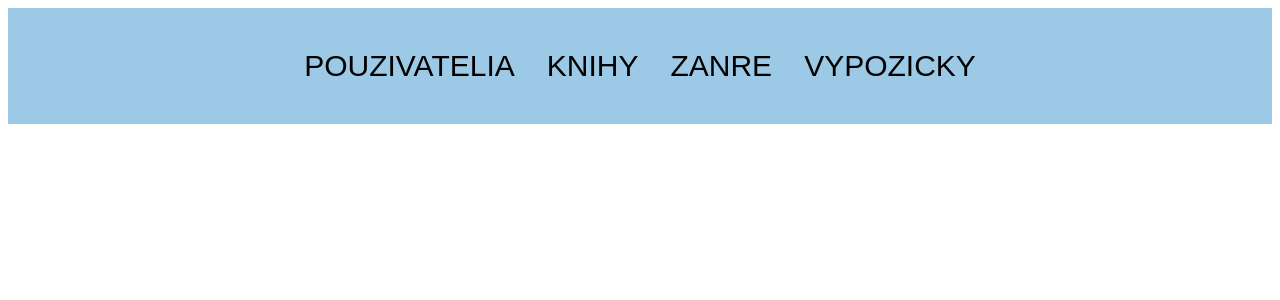
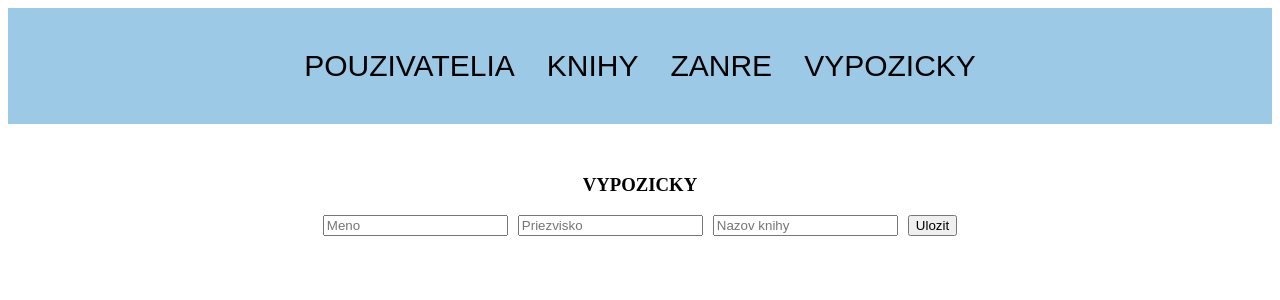
Before and after one commit to Jozef-Lauko/library-fe, an Angular app: page /borrowings in a window 1280 px wide. Before the commit this address led to /. Shown: the top 300 px of the page. Built offline with nearby package versions, Linux system fonts and the light colour scheme.

Commit message:
Borrowing vetva

```diff
--- a/src/app/app.component.html
+++ b/src/app/app.component.html
@@ -28,9 +28,10 @@
 <!--      </tr>-->
 <!--    </table>-->
 <!--  </ng-container>-->
-<!--  <ng-container *ngIf="actualMenu === menu.BORROWINGS">-->
-<!--  -->
-<!--  </ng-container>-->
+
+<ng-container *ngIf="actualMenu === menu.BORROWINGS">
+  <router-outlet></router-outlet>
+</ng-container>
 
 <!--  <ng-container *ngIf="actualMenu === menu.GENRES">-->
 <!--    <h3>ZANRE</h3>-->
--- a/src/app/app.module.ts
+++ b/src/app/app.module.ts
@@ -5,11 +5,13 @@ import { AppRoutingModule } from './app-routing.module';
 import { AppComponent } from './app.component';
 import {FormsModule, ReactiveFormsModule} from "@angular/forms";
 import { UserComponent } from './user/user.component';
+import {BorrowingsComponent} from "./borrowings/borrowings.component";
 
 @NgModule({
   declarations: [
     AppComponent,
-    UserComponent
+    UserComponent,
+    BorrowingsComponent
   ],
   imports: [
     BrowserModule,
--- /dev/null
+++ b/src/app/borrowings/borrowings.component.css
@@ -0,0 +1,20 @@
+.container {
+  text-align: center;
+}
+
+.container input {
+  margin-right: 10px;
+}
+
+.container table {
+  width: 500px;
+  border-collapse: collapse;
+  margin: 2rem auto auto;
+}
+.container th, td {
+  border: 1px solid;
+}
+.container th {
+  background: #AAACCC;
+  font-size: 13pt;
+}
--- /dev/null
+++ b/src/app/borrowings/borrowings.component.html
@@ -0,0 +1,35 @@
+<div class="container">
+  <h3>VYPOZICKY</h3>
+
+  <form [formGroup]="form">
+    <label>
+      <input type="text" placeholder="Meno" formControlName="name">
+    </label>
+
+    <label>
+      <input type="text" placeholder="Priezvisko" formControlName="surname">
+    </label>
+
+    <label>
+      <input type="text" placeholder="Nazov knihy" formControlName="title">
+    </label>
+
+    <button type="button" (click)="saveBorrowing()">Ulozit</button>
+  </form>
+
+  <table *ngIf="borrowings.length">
+    <tr>
+      <th>Meno</th>
+      <th>Priezvisko</th>
+      <th>Nazov knihy</th>
+    </tr>
+    <tr *ngFor="let borrowing of borrowings ; let i = index">
+      <td>{{borrowing.name}}</td>
+      <td>{{borrowing.surname}}</td>
+      <td>{{borrowing.title}}</td>
+      <button (click)="deleteBorrowing(i)">Zmazat</button>
+      <button (click)="editBorrowing(i)">Upravit</button>
+    </tr>
+  </table>
+
+</div>
--- /dev/null
+++ b/src/app/borrowings/borrowings.component.ts
@@ -0,0 +1,41 @@
+import { Component } from '@angular/core';
+import {FormControl, FormGroup, Validators} from "@angular/forms";
+import {Menu} from "../app.component";
+import {Borrowing} from "../model/borrowing.model";
+
+@Component({
+  selector: 'app-borrowings',
+  templateUrl: './borrowings.component.html',
+  styleUrls: ['./borrowings.component.css']
+})
+
+export class BorrowingsComponent {
+  form: FormGroup;
+
+  constructor() {
+    this.form = new FormGroup({
+      name: new FormControl(null, Validators.required),
+      surname: new FormControl(null, [Validators.required, Validators.max(20)]),
+      title: new FormControl()
+    })
+  }
+
+  menu = Menu;
+  actualMenu: Menu = Menu.USERS;
+
+  borrowings: Array<Borrowing>= [];
+
+  saveBorrowing(): void{
+    this.borrowings.push(this.form.value);
+    this.form.reset();
+  }
+
+  deleteBorrowing(index: number): void {
+    this.borrowings.splice(index, 1);
+  }
+
+  editBorrowing(index: number): void {
+    this.form.setValue(this.borrowings[index]);
+    this.deleteBorrowing(index);
+  }
+}
--- /dev/null
+++ b/src/app/model/borrowing.model.ts
@@ -0,0 +1,5 @@
+export interface Borrowing {
+  name: string,
+  surname: string,
+  title: string,
+}
```
Also changed, not shown: src/app/app-routing.module.ts (+11 -4 lines), 1 other file (tests, documents, lock files or other folders).
